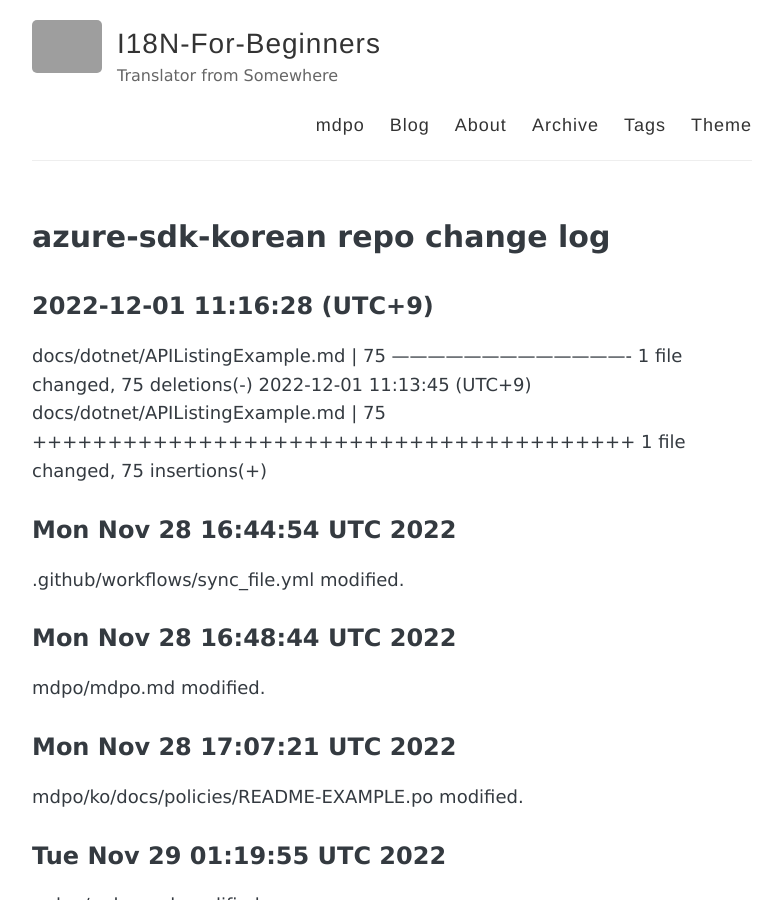
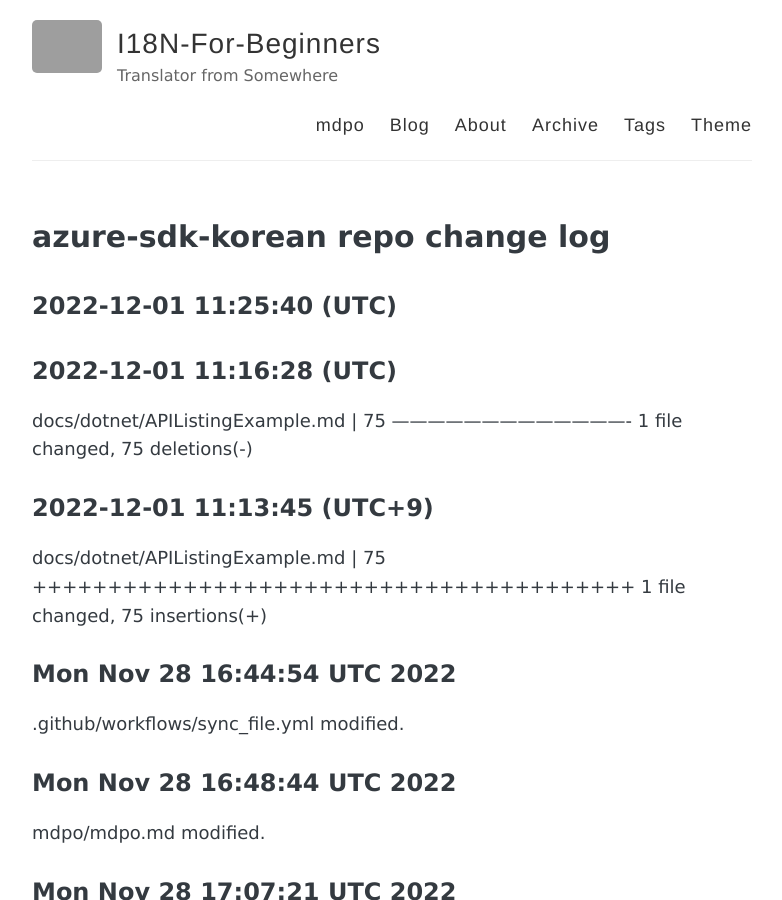
Before and after one commit to devrel-kr/I18N-For-Beginners, a Jekyll site: the page built from mdpo/mdpo.md, in a window 1280 px wide and 900 px high. Shown: the whole window, without its empty margins (248-1030 px from the left). Built offline with Jekyll 4.4.1, drawn with Linux system fonts in a browser that asks for light colours; grey boxes are pictures that could not be loaded.

Commit message:
commit to gh-pages

```diff
--- a/mdpo/mdpo.md
+++ b/mdpo/mdpo.md
@@ -4,10 +4,15 @@ title: azure-sdk-korean repo change log
 permalink: /mdpo/
 ---
 
-2022-12-01 11:16:28 (UTC+9)
+2022-12-01 11:25:40 (UTC)
+----------
+
+2022-12-01 11:16:28 (UTC)
 ----------
 docs/dotnet/APIListingExample.md | 75 ---------------------------------------- 1 file changed, 75 deletions(-)
+
 2022-12-01 11:13:45 (UTC+9)
+----------
 docs/dotnet/APIListingExample.md | 75 ++++++++++++++++++++++++++++++++++++++++ 1 file changed, 75 insertions(+)
 
 Mon Nov 28 16:44:54 UTC 2022
```
